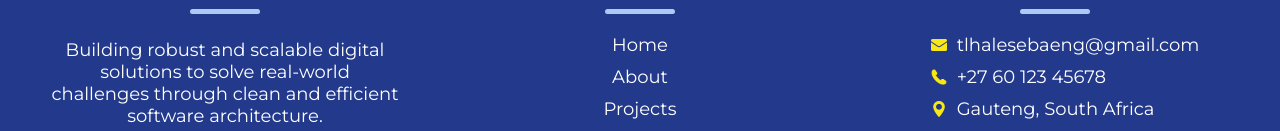
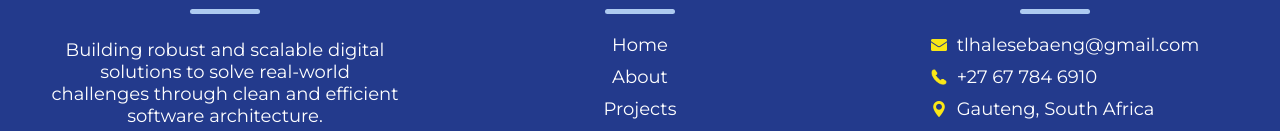
Before and after one commit to tlhalesebaeng/my-portfolio, a React (Vite) app: page / in a window 1280 px wide. Shown: the part 4157-4288 px from the top of the page. Built offline with nearby package versions, Linux system fonts and the light colour scheme.

Commit message:
Add my real numbers on the contact details of the footer

```diff
--- a/src/components/footer/Footer.jsx
+++ b/src/components/footer/Footer.jsx
@@ -62,7 +62,7 @@ const Footer = ({ refs }) => {
         },
         {
             id: 'detail-2',
-            value: '+27 60 123 45678',
+            value: '+27 67 784 6910',
             imageSrc: phoneImg,
         },
         {
```
